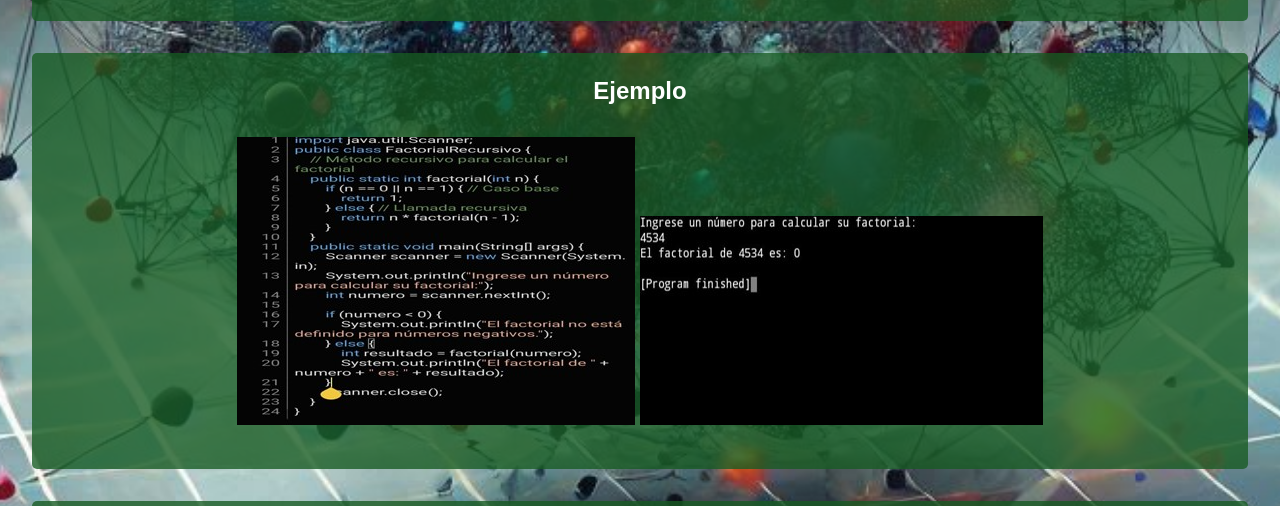
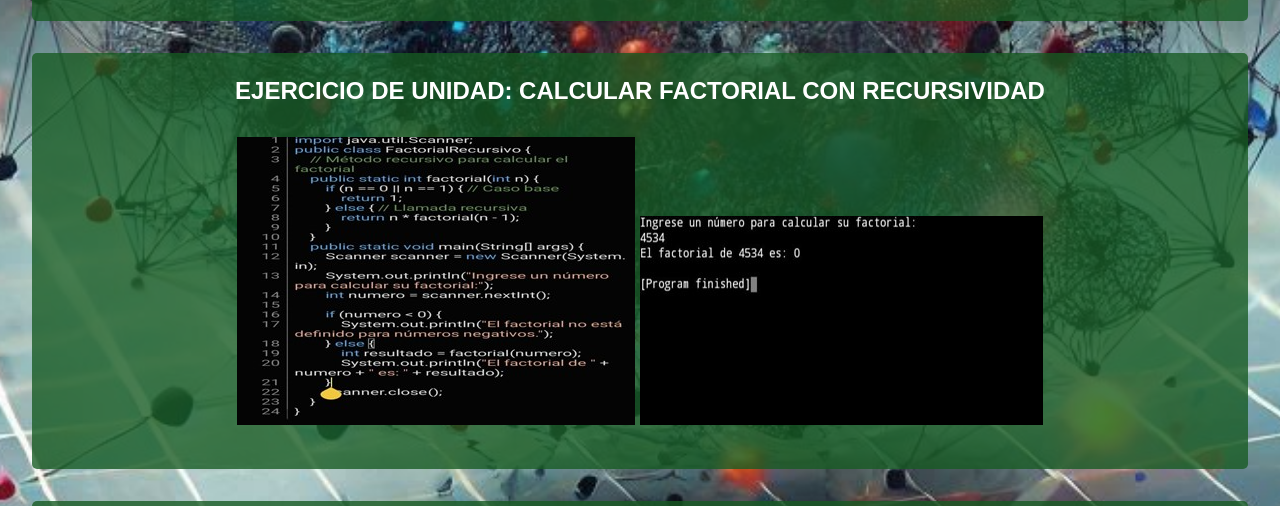
Before and after one commit to code-go-star/progra, a plain HTML site: page unidad2.html in a window 1280 px wide. Shown: the part 1006-1512 px from the top of the page. Drawn offline with Linux system fonts and the light colour scheme.

Commit message:
Update unidad2.html

```diff
--- a/unidad2.html
+++ b/unidad2.html
@@ -74,7 +74,7 @@
             </ul>
         </section>
         <section class="recuadro">
-            <h2>Ejemplo</h2>
+            <h2>EJERCICIO DE UNIDAD: CALCULAR FACTORIAL CON RECURSIVIDAD</h2>
             <img src="Imagen3.jpg" alt="Ejemplo 1">
             <img src="Imagen4.jpg" alt="Ejemplo 2">
         </section>
```
